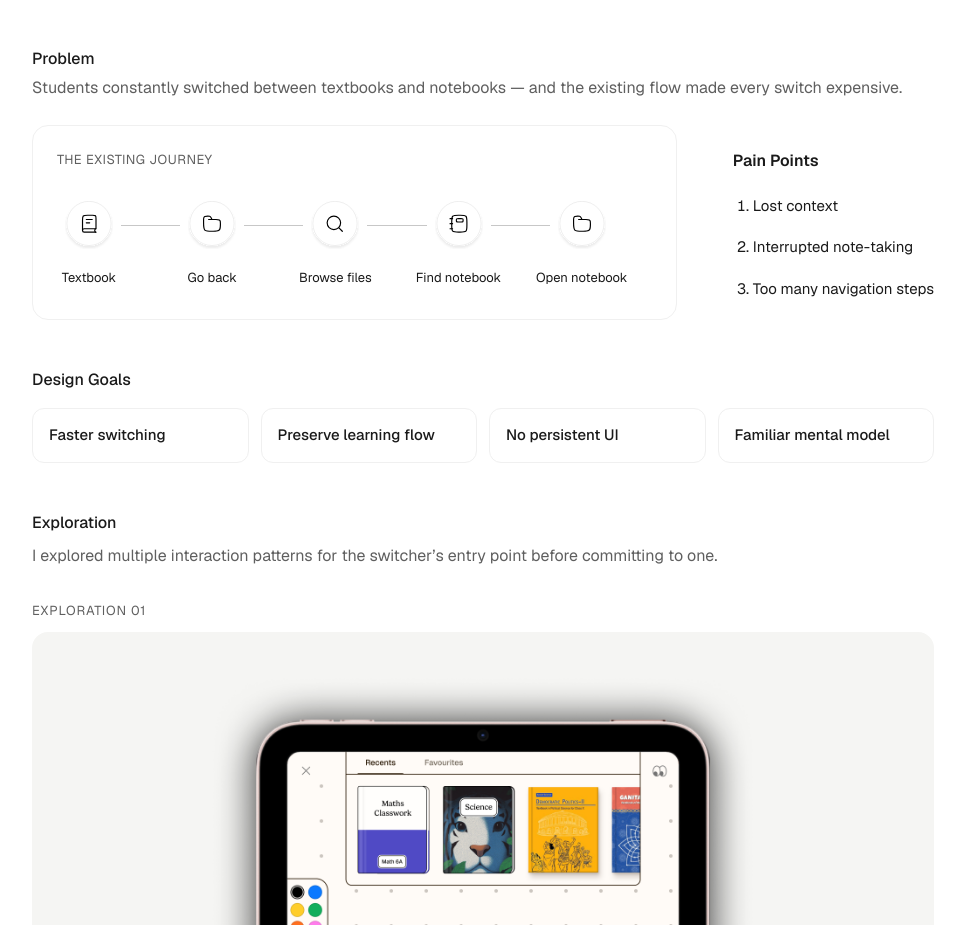
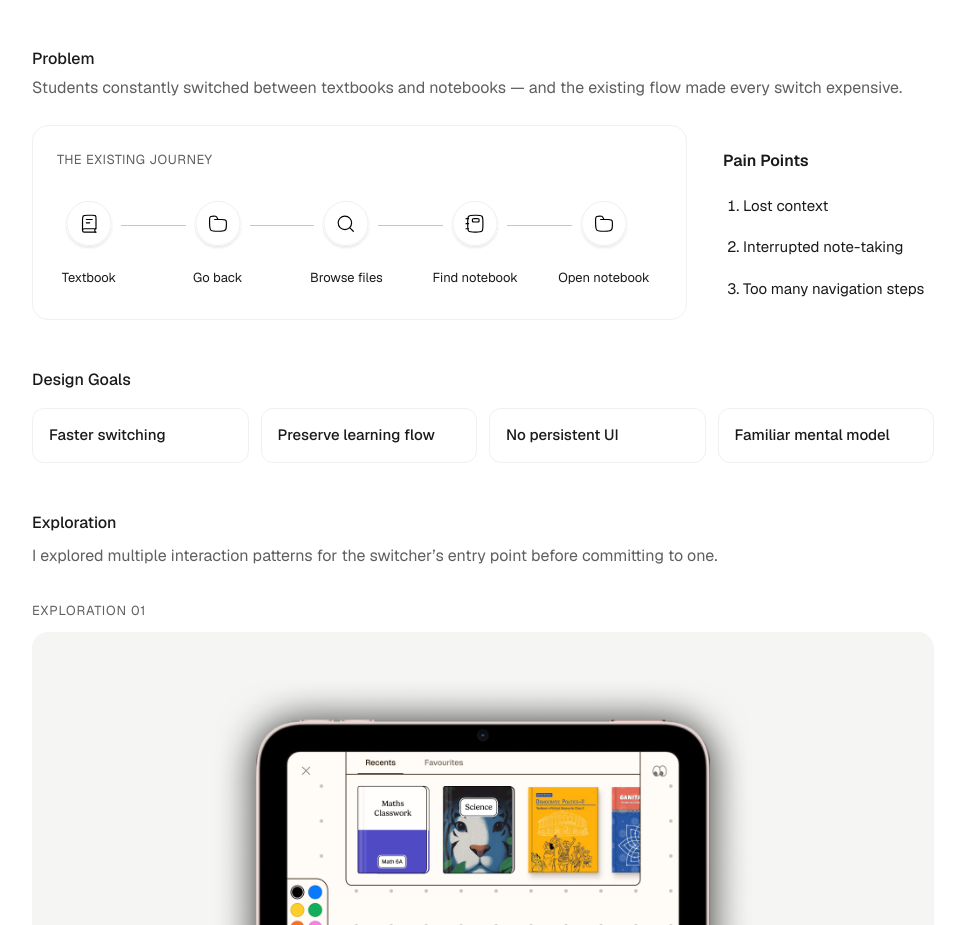
Before and after one commit to aditishinde304/my-portfolio, a Next.js app: page /work/superrbook in a window 1280 px wide. Shown: the part 2540-3465 px from the top of the page, without its empty margins (273-1238 px from the left). Built offline with nearby package versions, Linux system fonts and the light colour scheme; a web font is replaced by a local one.

Commit message:
Reduce journey right padding by 12px, shift Pain Points left 20px
Co-Authored-By: Claude Sonnet 5 <noreply@anthropic.com>

```diff
--- a/app/work/superrbook/page.tsx
+++ b/app/work/superrbook/page.tsx
@@ -279,7 +279,7 @@ export default function SuperrbookCaseStudy() {
                   </p>
                   <div
                     className="flex items-center w-full overflow-x-auto"
-                    style={{ minWidth: 0, paddingRight: "38px", paddingBottom: "38px" }}
+                    style={{ minWidth: 0, paddingRight: "26px", paddingBottom: "38px" }}
                   >
                     {[
                       { label: "Textbook", icon: "/icons/cs-textbook.svg" },
@@ -308,7 +308,7 @@ export default function SuperrbookCaseStudy() {
                     ))}
                   </div>
                 </div>
-                <div className="flex flex-col" style={{ paddingTop: "24px" }}>
+                <div className="flex flex-col" style={{ paddingTop: "24px", marginLeft: "-20px" }}>
                   <p className="text-[16px] font-semibold mb-5" style={{ color: "var(--foreground)" }}>Pain Points</p>
                   <ol className="flex flex-col gap-4" style={{ listStyle: "decimal", paddingLeft: "20px" }}>
                     {[
```
